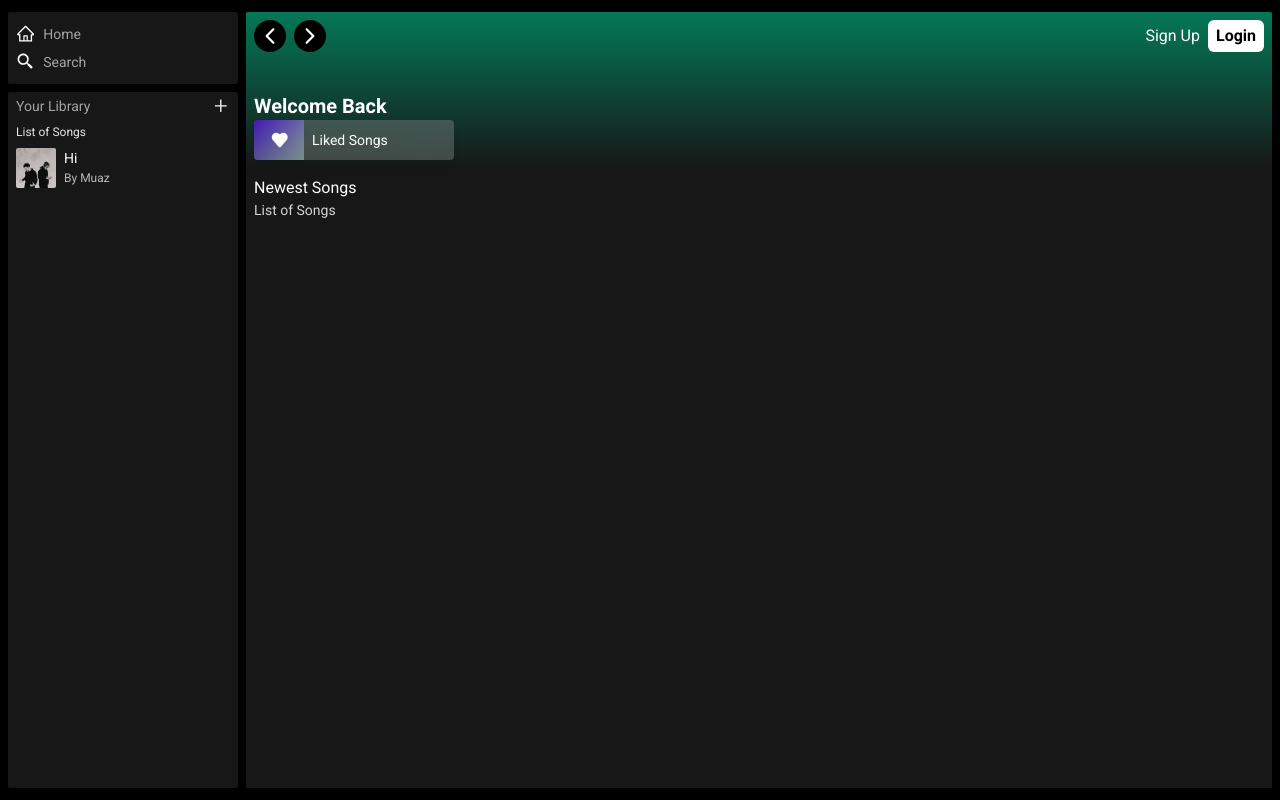
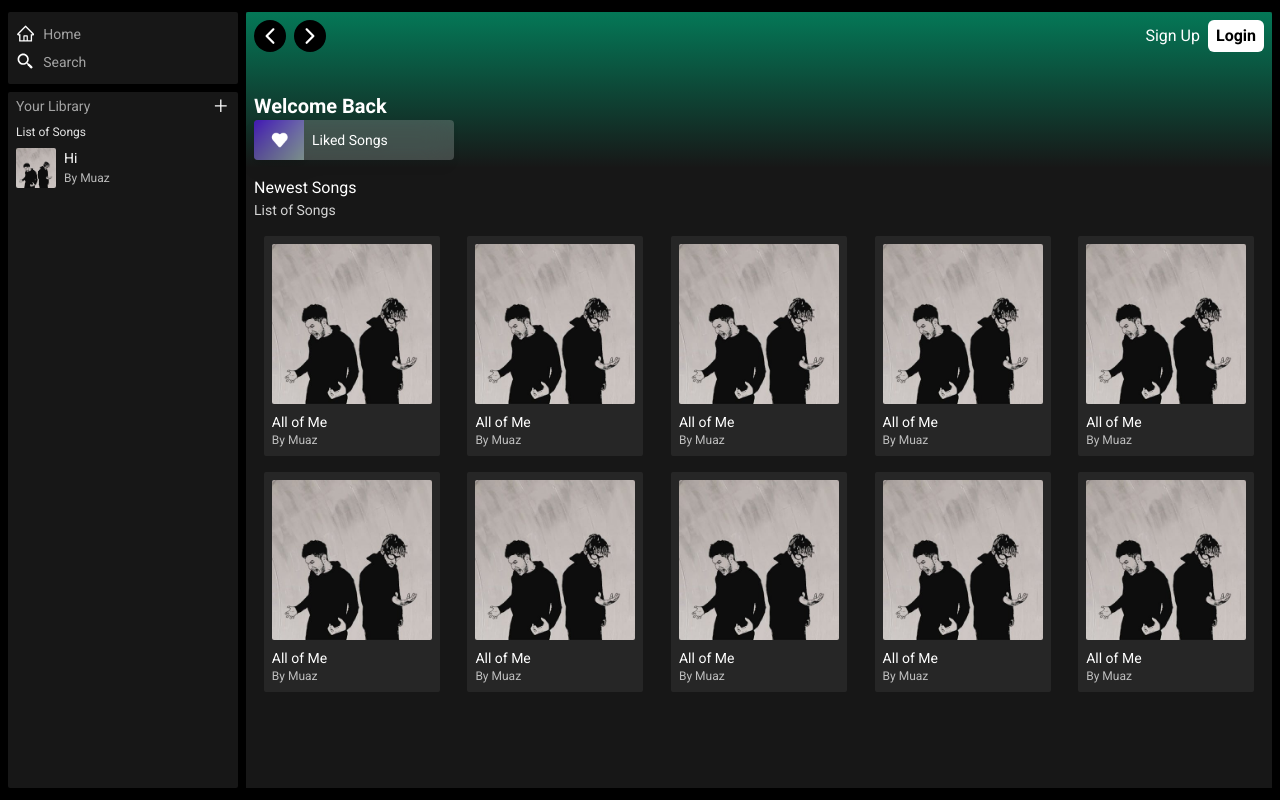
Before and after one commit to Muazzia/Spotify, a React (Vite) app: page / in a window 1280 px wide. Built offline with nearby package versions, Linux system fonts and the light colour scheme.

Commit message:
created main music comp

```diff
--- a/src/components/Main.tsx
+++ b/src/components/Main.tsx
@@ -1,4 +1,5 @@
 import Header from "./Header";
+import MainMusic from "./MainMusic";
 
 const Main = () => {
   return (
@@ -8,6 +9,13 @@ const Main = () => {
         <p>Newest Songs</p>
         <p className="text-sm text-neutral-300">List of Songs</p>
       </div>
+      <div className="p-2 grid grid-cols-2 xs:grid-cols-3 sm:grid-cols-3 md:grid-cols-4 lg:grid-cols-5 justify-items-center gap-y-4 gap-x-2">
+        {Array(10)
+          .fill(1)
+          .map((_, i) => (
+            <MainMusic key={i} />
+          ))}
+      </div>
     </main>
   );
 };
--- /dev/null
+++ b/src/components/MainMusic.tsx
@@ -0,0 +1,19 @@
+import m from "../assets/all_of_me_image.jpg";
+
+const MainMusic = () => {
+  return (
+    <section className="bg-neutral-800 w-fit p-2 rounded-sm">
+      <img
+        src={m}
+        alt=""
+        className="h-[120px] w-[120px] lg:w-[160px] lg:h-[160px]  rounded-sm"
+      />
+      <div className="mt-2">
+        <p className="text-sm">All of Me</p>
+        <p className="text-xs text-white/70">By Muaz</p>
+      </div>
+    </section>
+  );
+};
+
+export default MainMusic;
--- a/tailwind.config.js
+++ b/tailwind.config.js
@@ -1,10 +1,15 @@
 /** @type {import('tailwindcss').Config} */
+import defaultTheme from 'tailwindcss/defaultTheme';
 export default {
   content: [
     "./index.html",
     "./src/**/*.{js,ts,jsx,tsx}",
   ],
   theme: {
+    screens: {
+      'xs': '475px',
+      ...defaultTheme.screens
+    },
     extend: {
       fontFamily: {
         robot: ['Roboto', "sans-serif"]
```
